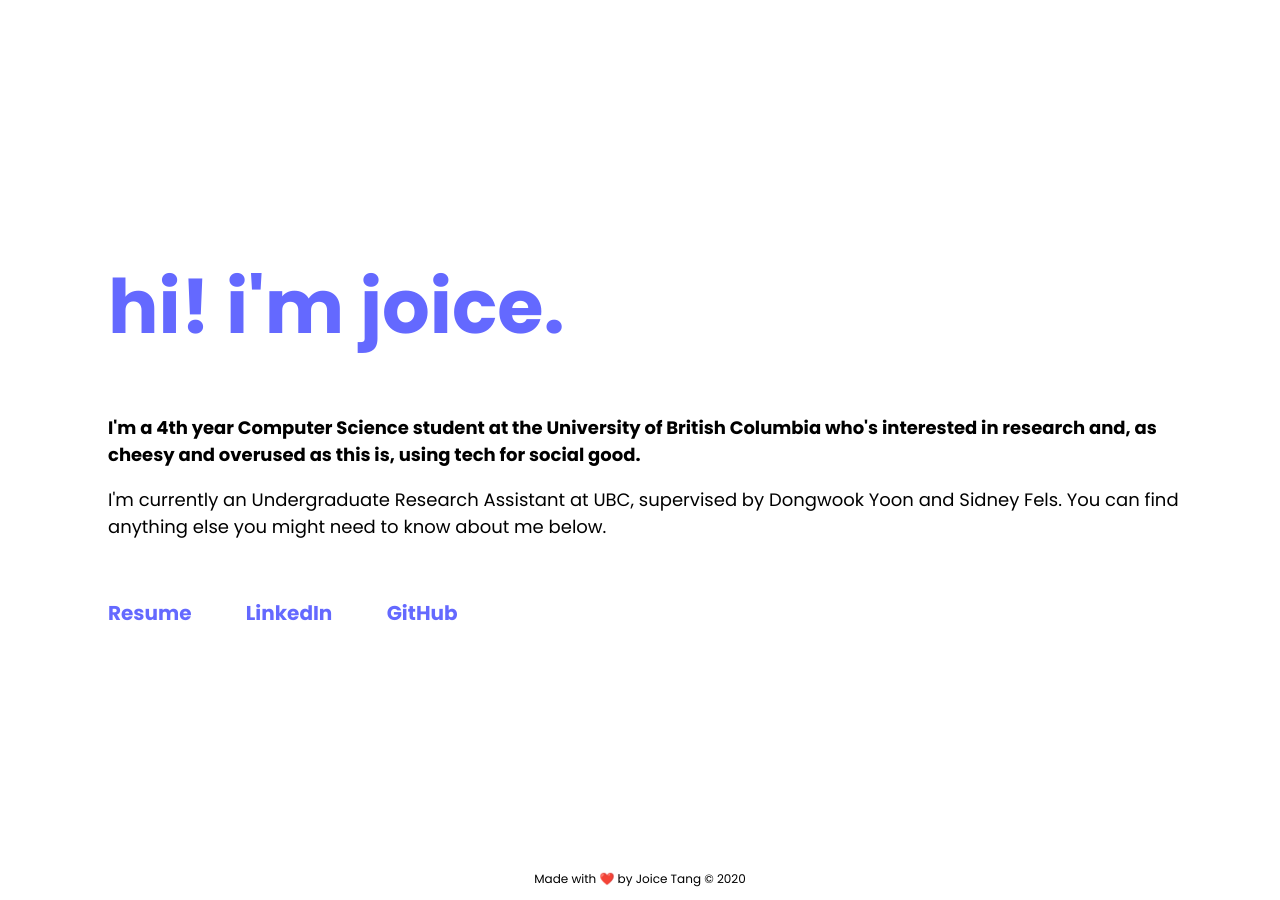
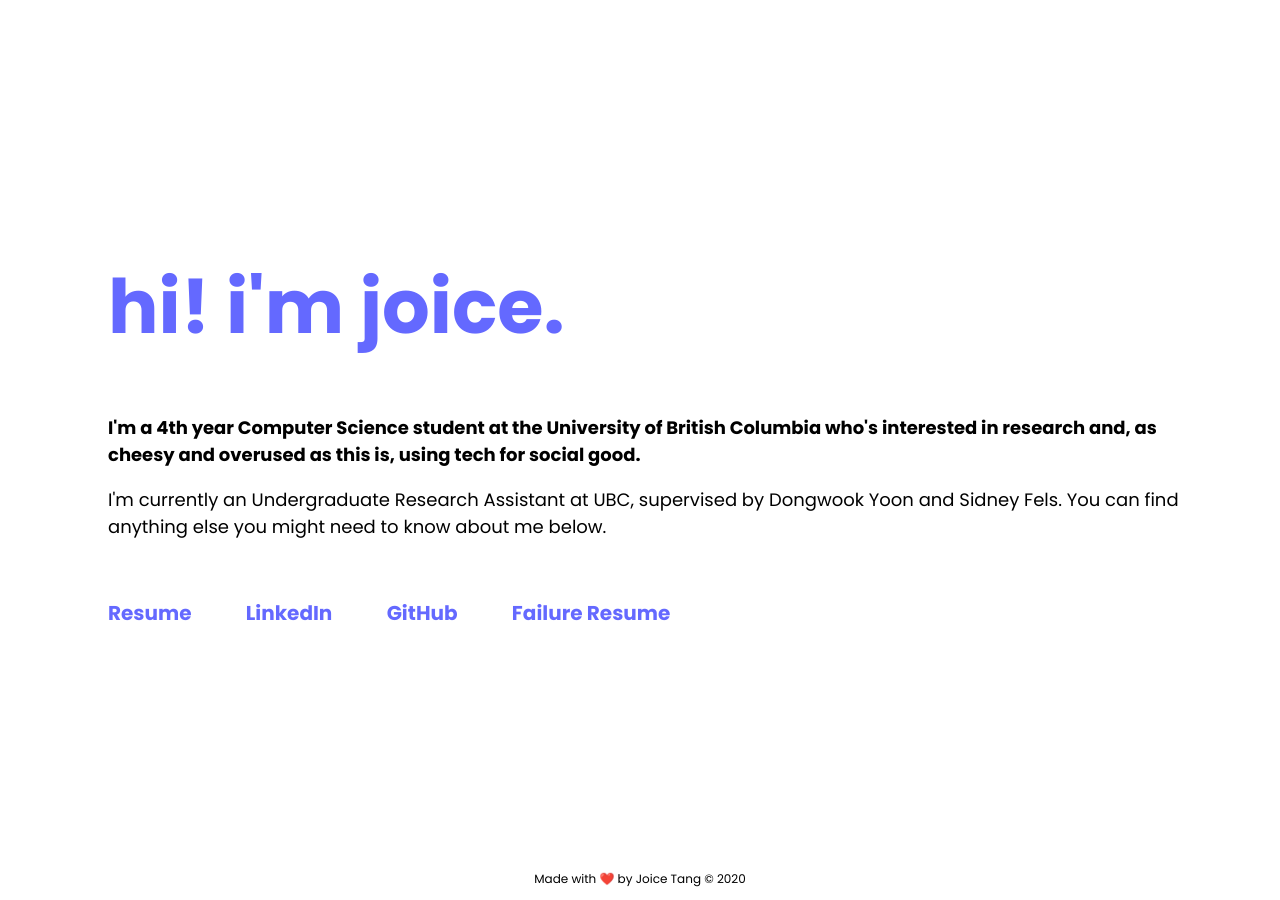
Before and after one commit to joitng/joitng.github.io, a Jekyll site: the page built from index.html, in a window 1280 px wide. Built offline with Jekyll 4.4.1, drawn with Linux system fonts in a browser that asks for light colours.

Commit message:
Added failure resume

```diff
--- a/index.html
+++ b/index.html
@@ -15,5 +15,6 @@ title: Joice Tang 🌻
         <a class="main-links" target="_blank" href="/assets/resume.pdf">Resume</a>
         <a class="main-links" target="_blank" href="https://www.linkedin.com/in/joiceyhtang/">LinkedIn</a>
         <a class="main-links" target="_blank" href="https://github.com/joitng">GitHub</a>
+        <a class="main-links" target="_blank" href="https://www.notion.so/joicey/failure-resume-5e67efb72dfe4f4896bc812ed94dc098">Failure Resume</a>
     </div>
 </div>
```
